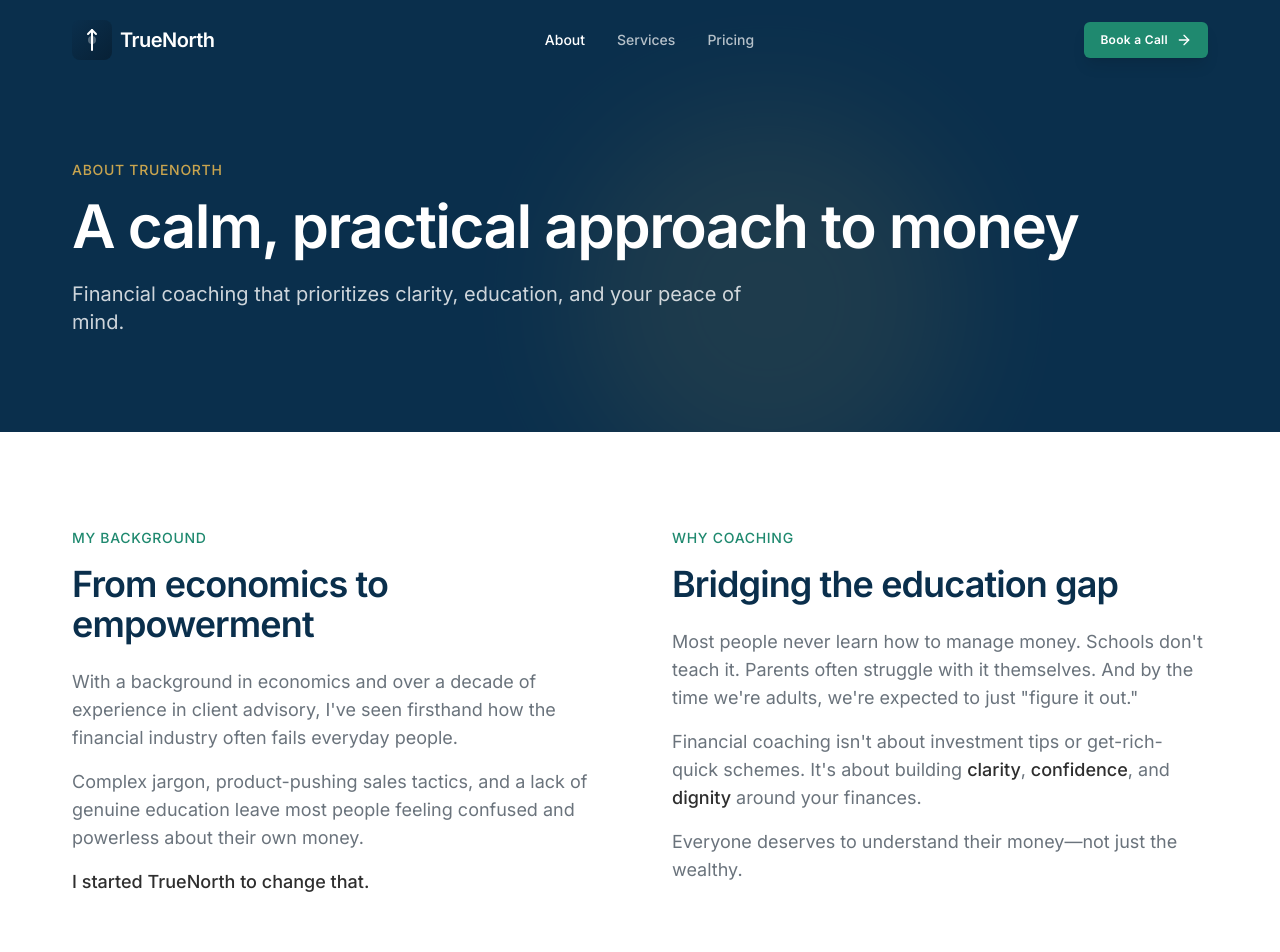
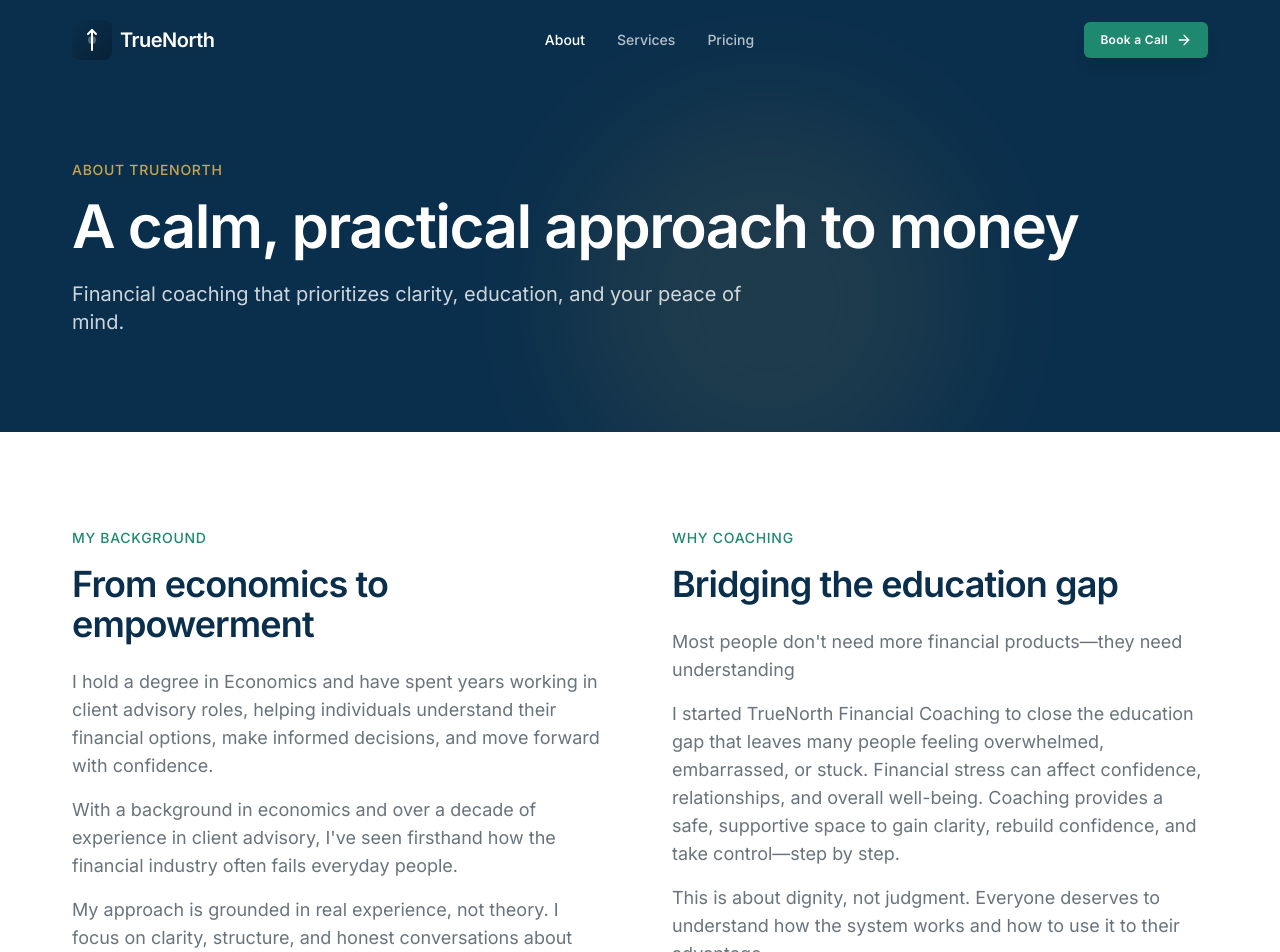
Before and after one commit to Jaan-J/truenorth, a React (Vite) app: page /about in a window 1280 px wide. Shown: the top 952 px of the page. Built offline with nearby package versions, Linux system fonts and the light colour scheme; the HTML template or start-up script is replaced by a standard one.

Commit message:
update about, fix graph on hero section

```diff
--- a/src/components/sections/Hero.tsx
+++ b/src/components/sections/Hero.tsx
@@ -71,11 +71,11 @@ export function Hero() {
               {/* Card Header */}
               <div className="flex items-center justify-between mb-8">
                 <div>
-                  <p className="text-primary-foreground/50 text-sm uppercase tracking-wider">Portfolio Value</p>
-                  <p className="text-3xl font-semibold text-primary-foreground mt-1">$847,234.56</p>
+                  <p className="text-primary-foreground/50 text-sm uppercase tracking-wider">Portfolio Overview</p>
+                  <p className="text-3xl font-semibold text-primary-foreground mt-1">Potential Growth</p>
                 </div>
                 <div className="px-3 py-1.5 rounded-full bg-emerald-500/20 border border-emerald-400/30">
-                  <span className="text-emerald-400 text-sm font-medium">+12.4%</span>
+                  <span className="text-emerald-400 text-sm font-medium">+20.4%</span>
                 </div>
               </div>
 
@@ -83,14 +83,24 @@ export function Hero() {
               <div className="relative h-48 mb-6">
                 <svg viewBox="0 0 400 150" className="w-full h-full">
                   <defs>
-                    <linearGradient id="chartGradient" x1="0%" y1="0%" x2="0%" y2="100%">
+                    <linearGradient id="savingsGradient" x1="0%" y1="0%" x2="0%" y2="100%">
                       <stop offset="0%" stopColor="hsl(165, 63%, 33%)" stopOpacity="0.3" />
                       <stop offset="100%" stopColor="hsl(165, 63%, 33%)" stopOpacity="0" />
                     </linearGradient>
+                    <linearGradient id="creditGradient" x1="0%" y1="0%" x2="0%" y2="100%">
+                      <stop offset="0%" stopColor="hsl(10, 80%, 55%)" stopOpacity="0.3" />
+                      <stop offset="100%" stopColor="hsla(60, 20%, 1%, 1.00)" stopOpacity="0" />
+                    </linearGradient>
+                    <linearGradient id="cashGradient" x1="0%" y1="0%" x2="0%" y2="100%">
+                      <stop offset="0%" stopColor="hsl(45, 70%, 50%)" stopOpacity="0.3" />
+                      <stop offset="100%" stopColor="hsl(45, 70%, 50%)" stopOpacity="0" />
+                    </linearGradient>
                   </defs>
+
+                  {/* Savings */}
                   <path
                     d="M0,120 C50,100 100,110 150,80 C200,50 250,70 300,40 C350,30 380,35 400,25 L400,150 L0,150 Z"
-                    fill="url(#chartGradient)"
+                    fill="url(#savingsGradient)"
                   />
                   <path
                     d="M0,120 C50,100 100,110 150,80 C200,50 250,70 300,40 C350,30 380,35 400,25"
@@ -99,18 +109,41 @@ export function Hero() {
                     strokeWidth="3"
                     strokeLinecap="round"
                   />
-                  {/* Data Points */}
-                  <circle cx="150" cy="80" r="4" fill="hsl(165, 63%, 43%)" />
-                  <circle cx="300" cy="40" r="4" fill="hsl(165, 63%, 43%)" />
-                  <circle cx="400" cy="25" r="6" fill="hsl(42, 53%, 55%)" stroke="hsl(0, 0%, 100%)" strokeWidth="2" />
+
+                  {/* Credit */}
+                  <path
+                    d="M0,125 C50,115 100,100 150,95 C200,80 250,75 300,70 C350,65 380,60 400,55"
+                    fill="url(#creditGradient)"
+                  />
+                  <path
+                    d="M0,125 C50,115 100,100 150,95 C200,80 250,75 300,70 C350,65 380,60 400,55"
+                    fill="none"
+                    stroke="hsl(10, 80%, 55%)"
+                    strokeWidth="3"
+                    strokeLinecap="round"
+                  />
+
+                  {/* Cash */}
+                  <path
+                    d="M0,135 C50,125 100,115 150,105 C200,95 250,90 300,85 C350,80 380,75 400,70"
+                    fill="url(#cashGradient)"
+                  />
+                  <path
+                    d="M0,135 C50,125 100,115 150,105 C200,95 250,90 300,85 C350,80 380,75 400,70"
+                    fill="none"
+                    stroke="hsl(45, 70%, 50%)"
+                    strokeWidth="3"
+                    strokeLinecap="round"
+                  />
+
                 </svg>
               </div>
 
               {/* Quick Stats */}
               <div className="grid grid-cols-3 gap-4">
                 {[
-                  { label: "Stocks", value: "58%", color: "bg-emerald-500" },
-                  { label: "Bonds", value: "28%", color: "bg-navy-400" },
+                  { label: "Savings", value: "38%", color: "bg-emerald-500" },
+                  { label: "Credit", value: "20%", color: "bg-red-500" },
                   { label: "Cash", value: "14%", color: "bg-gold-400" },
                 ].map((item) => (
                   <div key={item.label} className="text-center">
--- a/src/pages/About.tsx
+++ b/src/pages/About.tsx
@@ -57,15 +57,17 @@ const About = () => {
                 <h2 className="mb-6">From economics to empowerment</h2>
                 <div className="space-y-4 text-muted-foreground">
                   <p>
+                    I hold a degree in Economics and have spent years working in client advisory roles, helping
+                    individuals understand their financial options, make informed decisions, and move forward with
+                    confidence.
+                  </p>
+                  <p>
                     With a background in economics and over a decade of experience in client advisory,
                     I've seen firsthand how the financial industry often fails everyday people.
                   </p>
                   <p>
-                    Complex jargon, product-pushing sales tactics, and a lack of genuine education
-                    leave most people feeling confused and powerless about their own money.
-                  </p>
-                  <p className="text-foreground font-medium">
-                    I started TrueNorth to change that.
+                    My approach is grounded in real experience, not theory. I focus on clarity, structure, and honest
+                    conversations about money.
                   </p>
                 </div>
               </div>
@@ -77,18 +79,17 @@ const About = () => {
                 <h2 className="mb-6">Bridging the education gap</h2>
                 <div className="space-y-4 text-muted-foreground">
                   <p>
-                    Most people never learn how to manage money. Schools don't teach it.
-                    Parents often struggle with it themselves. And by the time we're adults,
-                    we're expected to just "figure it out."
+                    Most people don't need more financial products—they need understanding
                   </p>
                   <p>
-                    Financial coaching isn't about investment tips or get-rich-quick schemes.
-                    It's about building <span className="text-foreground font-medium">clarity</span>,
-                    <span className="text-foreground font-medium"> confidence</span>, and
-                    <span className="text-foreground font-medium"> dignity</span> around your finances.
+                    I started TrueNorth Financial Coaching to close the education gap that leaves many people
+                    feeling overwhelmed, embarrassed, or stuck. Financial stress can affect confidence,
+                    relationships, and overall well-being. Coaching provides a safe, supportive space to gain clarity,
+                    rebuild confidence, and take control—step by step.
                   </p>
                   <p>
-                    Everyone deserves to understand their money—not just the wealthy.
+                    This is about dignity, not judgment. Everyone deserves to understand how the system works
+                    and how to use it to their advantage.
                   </p>
                 </div>
               </div>
```
